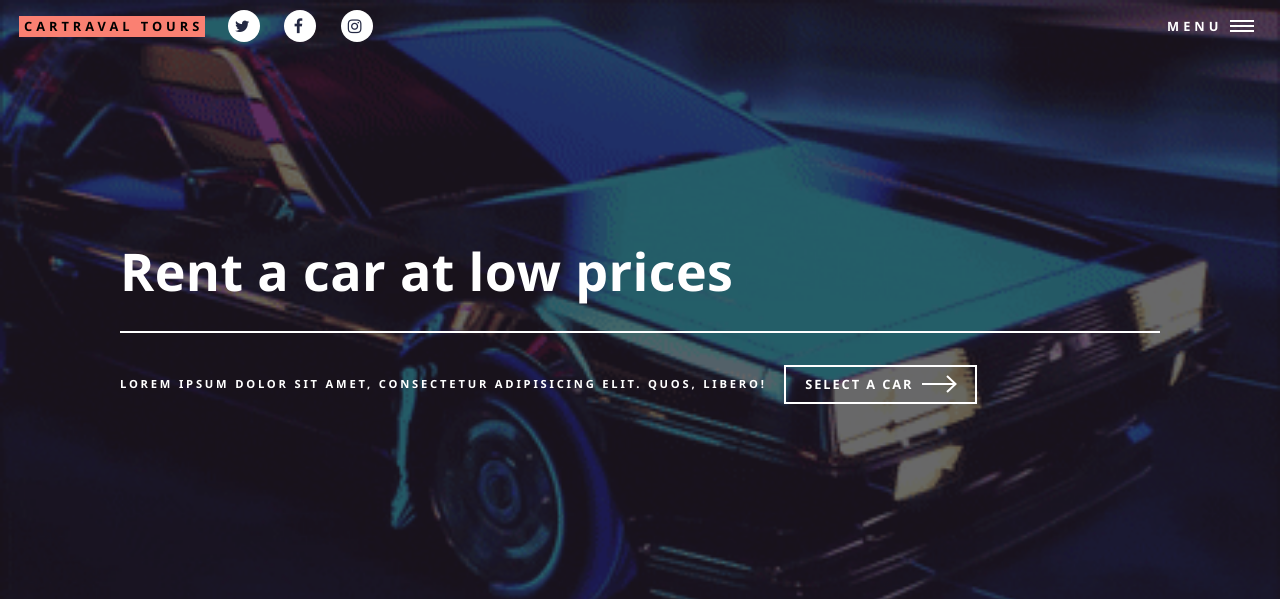
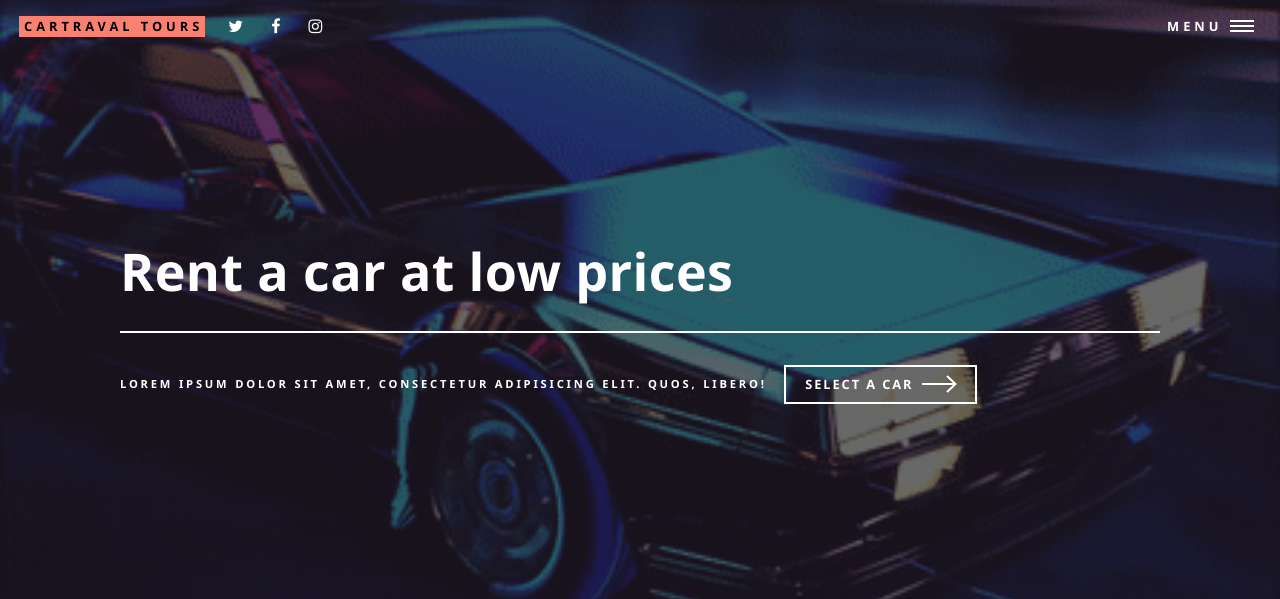
Before and after one commit to BernardHinga/car_rental, a PHP site: page / in a window 1280 px wide. Shown: the top 599 px of the page. Run offline with PHP 8.4, Linux system fonts and the light colour scheme; some libraries are stand-ins or nearby versions.

Commit message:
git commit

```diff
--- a/assets/css/main.css
+++ b/assets/css/main.css
@@ -251,6 +251,8 @@
             a:hover {
                 border-bottom-color: transparent;
                 color: salmon !important;
+                text-decoration: none;
+                font-size: large;
             }
 
             a:active {
--- a/index.html
+++ b/index.html
@@ -1,4 +1,4 @@
-<!DOCTYPE HTML>
+<!DOCTYPE html>
 <html>
 
 <head>
@@ -24,13 +24,13 @@
             <a href="index.php" class="logo"><strong>Cartraval Tours</strong></a>
             <ul class="icons">
                 <li>
-                    <a href="#" class="icon alt fa-twitter"></a>
+                    <a href="#" class="fa fa-twitter"></a>
                 </li>
                 <li>
-                    <a href="#" class="icon alt fa-facebook"></a>
+                    <a href="#" class="fa fa-facebook"></a>
                 </li>
                 <li>
-                    <a href="#" class="icon alt fa-instagram"></a>
+                    <a href="#" class="fa fa-instagram"></a>
                 </li>
             </ul>
             <nav>
@@ -45,6 +45,7 @@
                 <li><a href="about.html"><span class="fa fa-question"><span style="font-family: cursive;"> About us</span></span></a></li>
                 <li><a href="contact.html"><span class="fa fa-phone"><span style="font-family: cursive;"> Contact us</span></span></a></li>
                 <li><a href="gallery.html"><span class="fa fa-image"><span style="font-family: cursive;"> Gallery</span></span></a></li>
+                <li><a href="services.html"><span class="fa fa-gears"><span style="font-family: cursive;"> Services</span></span></a></li>
             </ul>
         </nav>
 
@@ -313,7 +314,7 @@
                             <script data-cfasync="false" src="/cdn-cgi/scripts/5c5dd728/cloudflare-static/email-decode.min.js"></script>
                             <script>
                                 document.write(new Date().getFullYear());
-                            </script>All Rights Reserved <br/> This website is constructed by Hinga_ (<a href="#"><span id="git" class="fa fa-github"></span> Bernard Hinga</a>)
+                            </script> | All Rights Reserved <br/> This website is constructed by Hinga_ (<a href="#"><span id="git" class="fa fa-github"></span> Bernard Hinga</a>)
 
                         </p>
                     </div>
```
Also changed, not shown: about.html (+5 -4 lines), contact.html (+6 -5 lines), gallery.html (+5 -4 lines).
